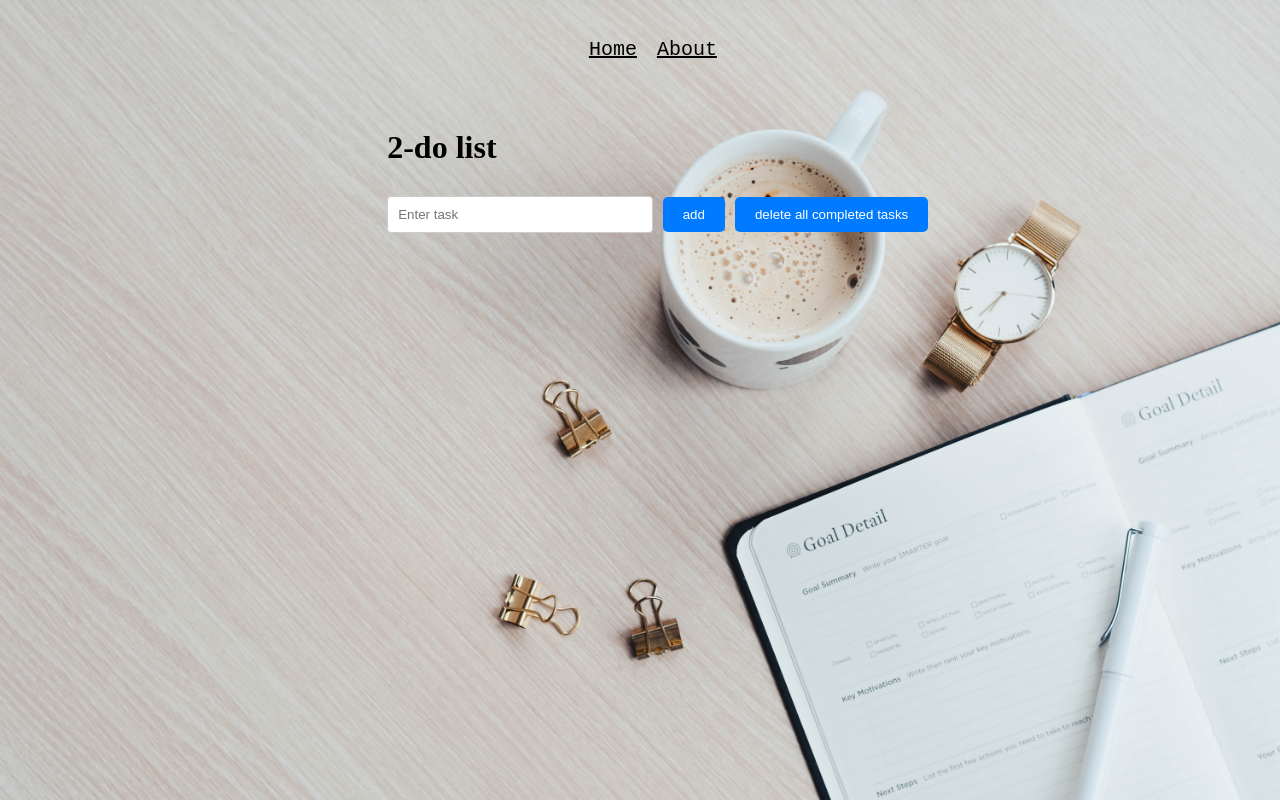
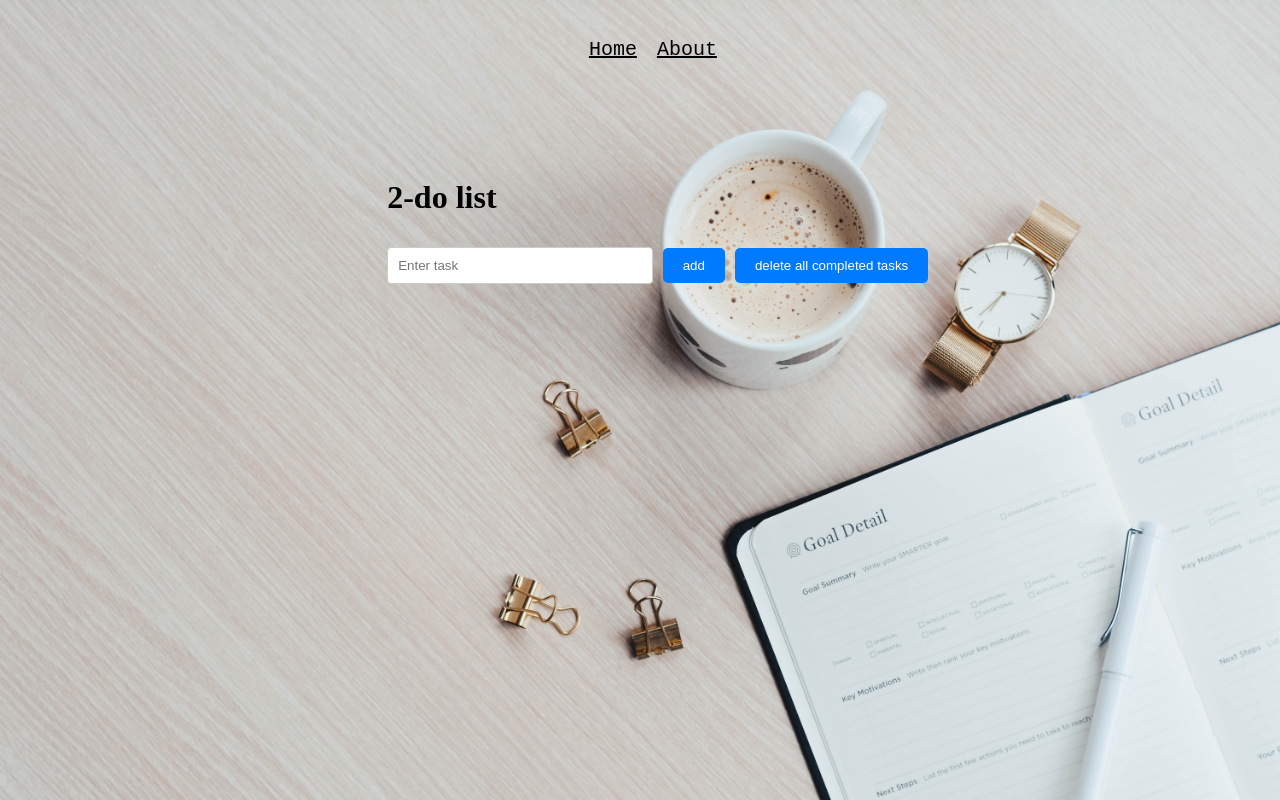
Before and after one commit to Aryanmallik/to-do-a-list, a Next.js app: page / in a window 1280 px wide. Built offline with nearby package versions, Linux system fonts and the light colour scheme.

Commit message:
Update styles.css

```diff
--- a/styles/styles.css
+++ b/styles/styles.css
@@ -48,7 +48,7 @@
 
     #list{
       color:black;
-      margin-top:3%
+      margin-top:6%
     }
 
       #todo{
@@ -94,7 +94,7 @@
     #list{
       color:black;
       margin-left:30%;
-      margin-top:3%
+      margin-top:7%
       }
 
        #todo{
```
